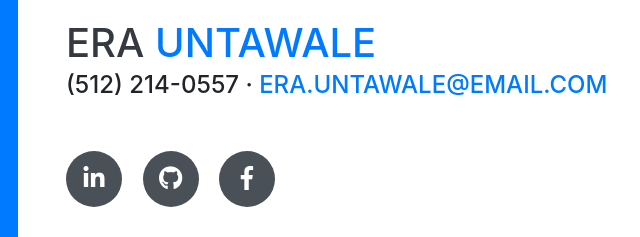
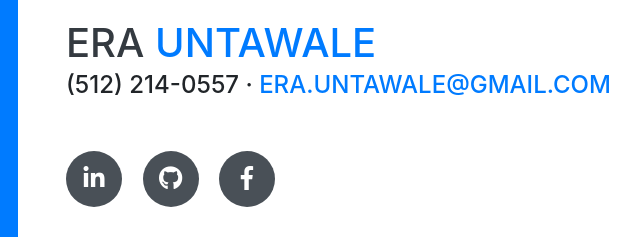
Before and after one commit to EraUntawale/EraUntawale.github.io, a website with bundled scripts: page index.html in a window 1280 px wide. Shown: the part 287-524 px from the top of the page, 254-894 px from the left. Built offline with nearby package versions, Linux system fonts and the light colour scheme; a web font is replaced by a local one.

Commit message:
some changes

```diff
--- a/index.html
+++ b/index.html
@@ -64,7 +64,7 @@
           <span class="text-primary">Untawale</span>
         </h1>
         <div class="subheading mb-5"> (512) 214-0557 ·
-          <a href="mailto:name@email.com">era.untawale@email.com</a>
+          <a href="mailto:name@email.com">era.untawale@gmail.com</a>
         </div>
         <!-- <p class="lead mb-5">I am a Graduate student at Texas State University majoring in Computer Science. I have 2 years of work experience with Bank of New York Mellon and Swift PLM.</p> -->
         <div class="social-icons">
```
